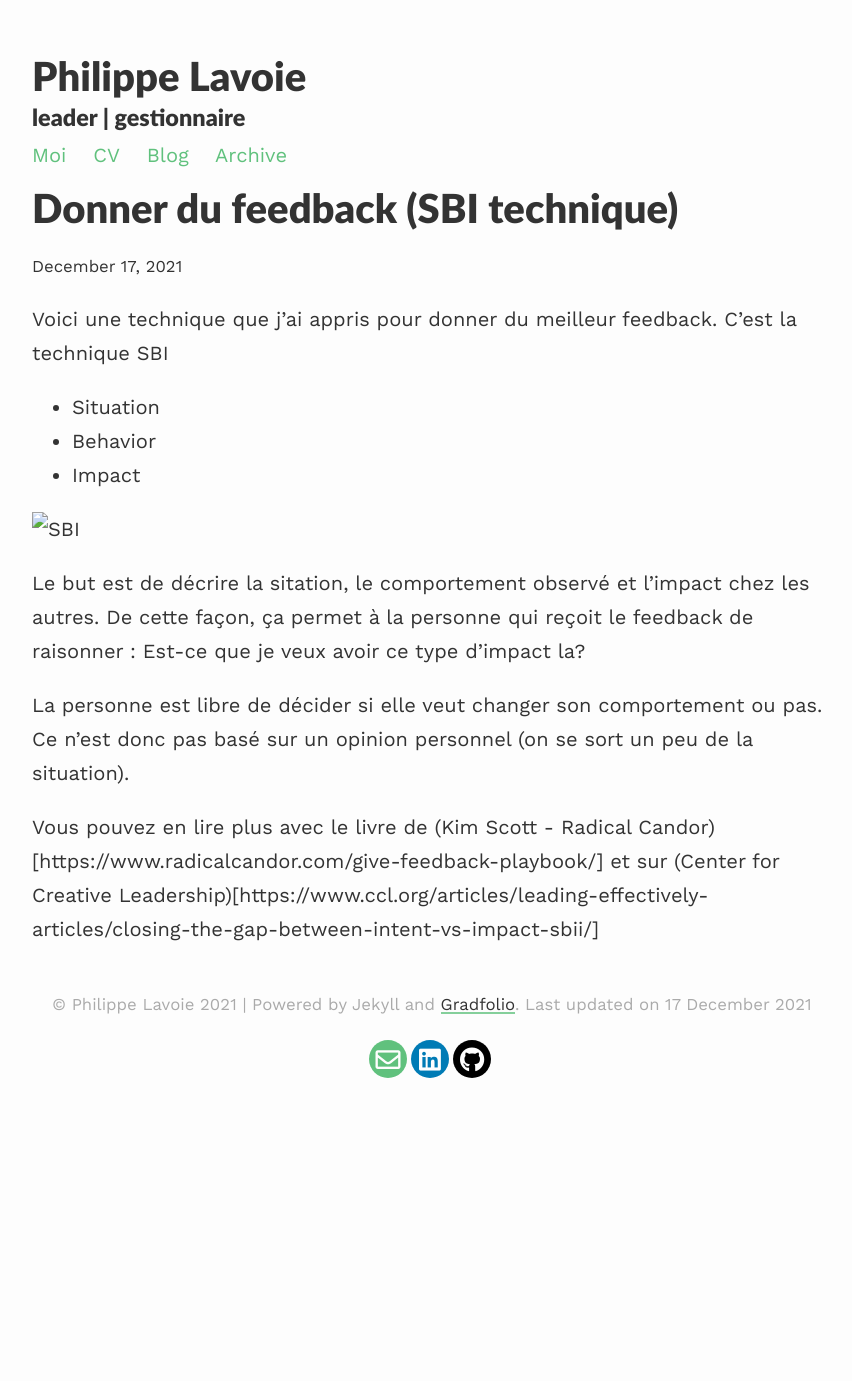
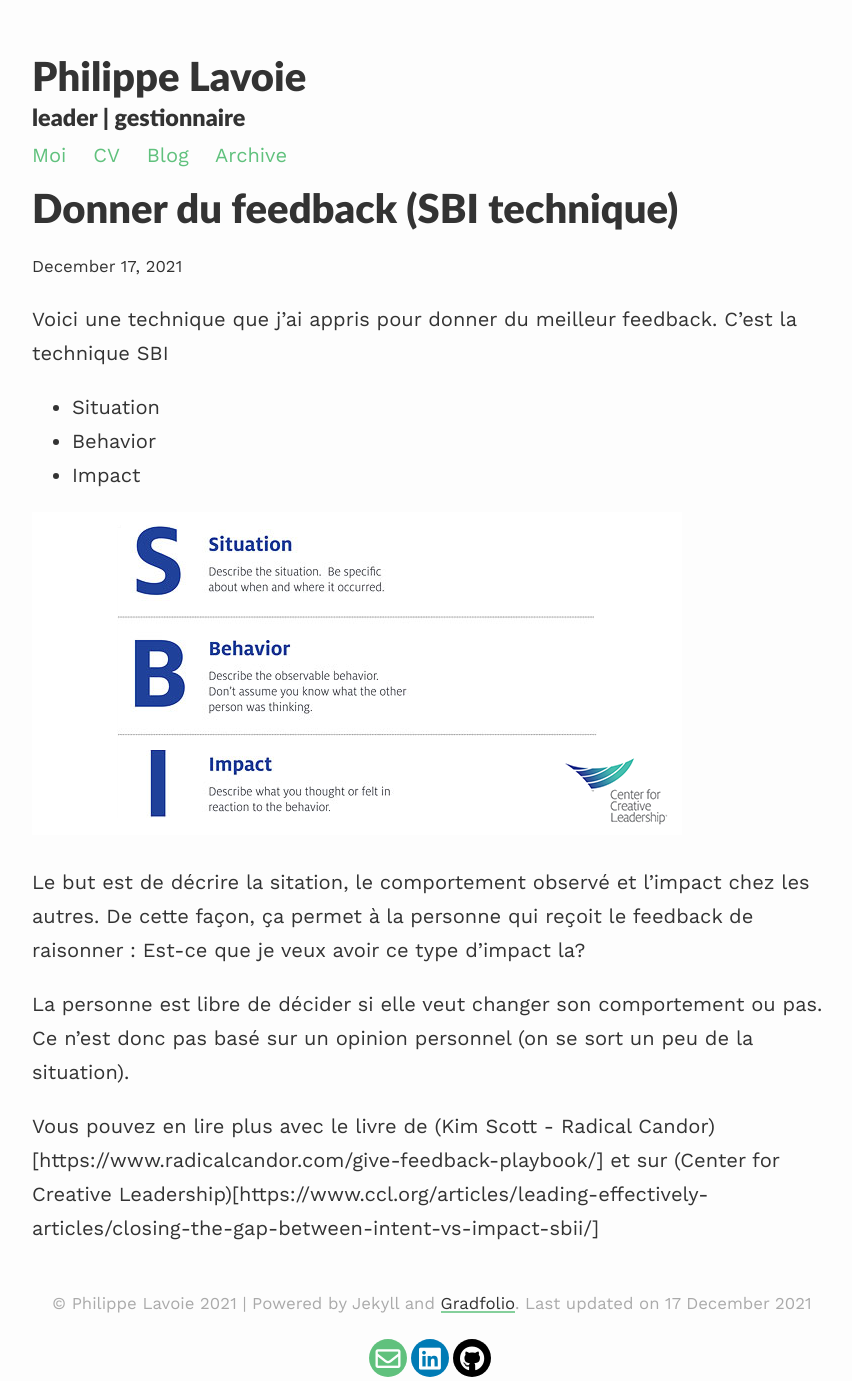
Before and after one commit to drdeteck/Me2, a Jekyll site: the page built from _posts/2021-12-17-SBI.md, in a window 1280 px wide. Shown: the whole page, without its empty margins (208-1060 px from the left). Built offline with Jekyll 4.4.1, drawn with Linux system fonts in a browser that asks for light colours; nearby versions of some CDN libraries; before the commit the page ends 1082 px from its top, so only the background shows below that.

Commit message:
Update 2021-12-17-SBI.md

```diff
--- a/_posts/2021-12-17-SBI.md
+++ b/_posts/2021-12-17-SBI.md
@@ -8,7 +8,7 @@ Voici une technique que j'ai appris pour donner du meilleur feedback. C'est la t
 - Behavior
 - Impact
 
-![SBI](/me/assets/images/sbi.png)
+![SBI](/assets/images/sbi.png)
 
 Le but est de décrire la sitation, le comportement observé et l'impact chez les autres. De cette façon, ça permet à la personne qui reçoit le feedback de raisonner : Est-ce que je veux avoir ce type d'impact la?
 
```
